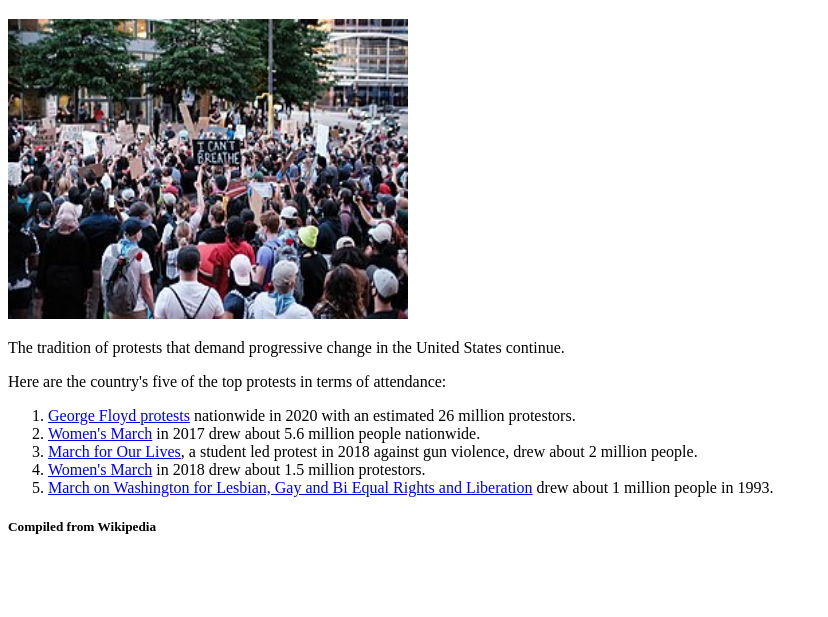
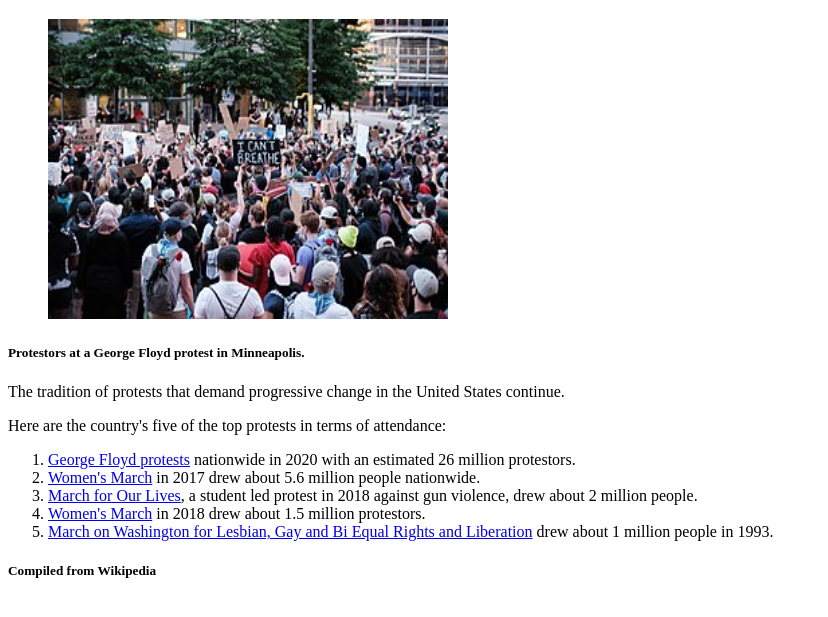
Before and after one commit to amandasalazar/test-demo-protests, a plain HTML site: page index.html in a window 1280 px wide. Shown: the part 61-678 px from the top of the page, without its empty margins (0-828 px from the left). Drawn offline with Linux system fonts and the light colour scheme.

Commit message:
Update index.html

```diff
--- a/index.html
+++ b/index.html
@@ -2,10 +2,14 @@
 <html>
 <head>
 <title>Five Largest Protests in U.S. History</title>
+<link rel="stylesheet" href="styles.css">
 </head>
 <body>
 <h1>Five Largest Protests in U.S. History</h1>
+<figure>
 <img src="Minneapolis.jpg" width="400px" height="300px">
+</figure>
+<h5>Protestors at a George Floyd protest in Minneapolis.</h5>
 <p>The tradition of protests that demand progressive change in the United States continue.</p>
 <p>Here are the country's five of the top protests in terms of attendance:</p>
 <ol>
```
